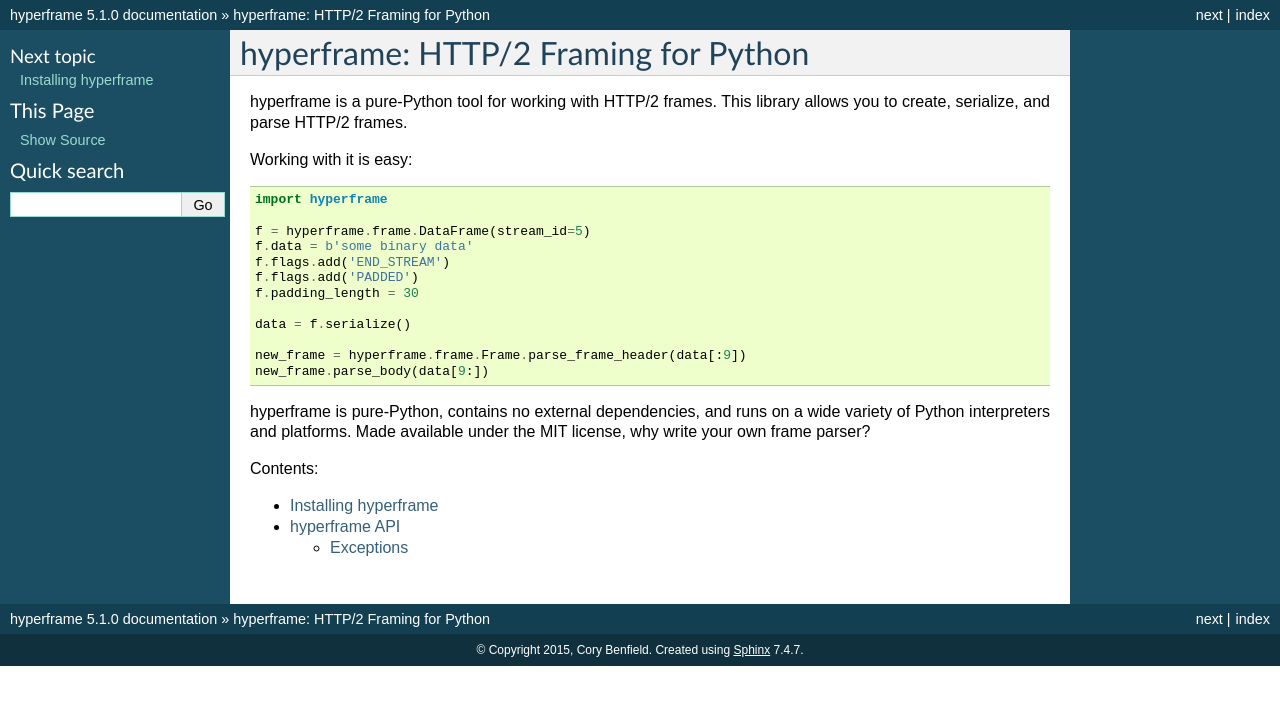
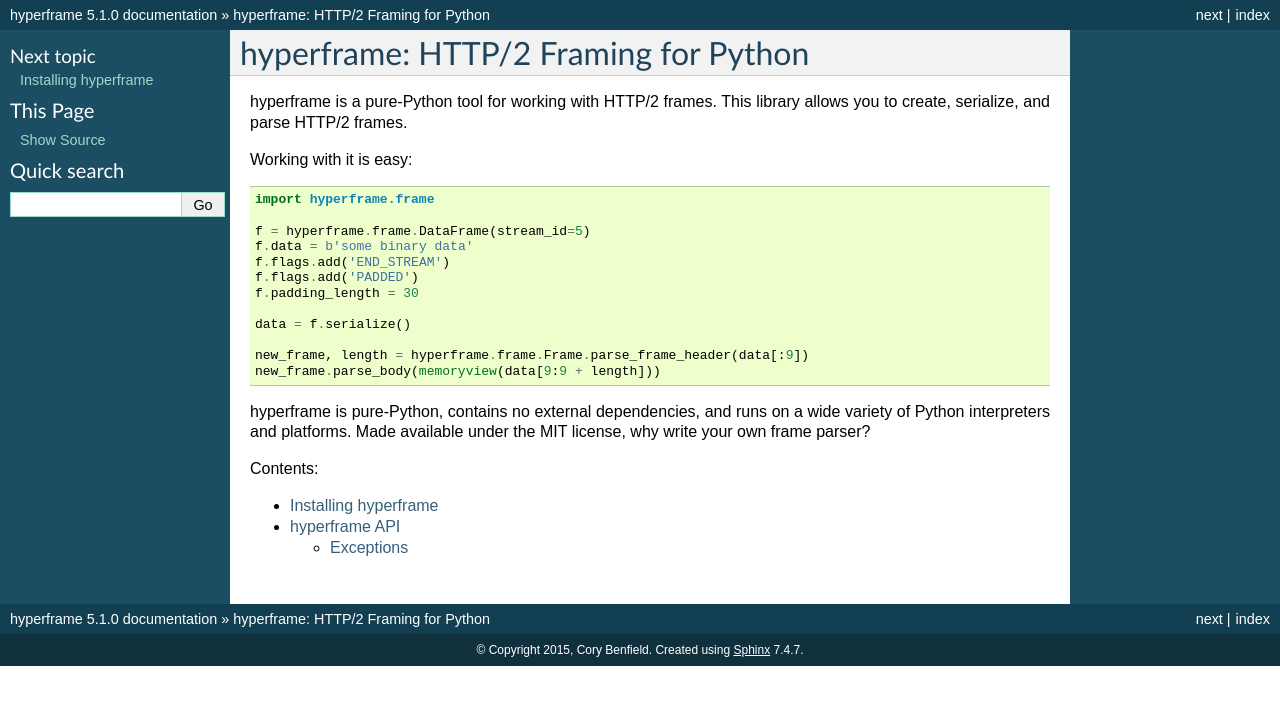
Before and after one commit to python-hyper/hyperframe, a Sphinx documentation site: the page built from docs/source/index.rst, in a window 1280 px wide. Shown: the top 705 px of the page. Built offline with Sphinx 7.4.7, drawn with Linux system fonts in a browser that asks for light colours.

Commit message:
Update sample code for #124

```diff
--- a/docs/source/index.rst
+++ b/docs/source/index.rst
@@ -8,7 +8,7 @@
 
 .. code-block:: python
 
-    import hyperframe
+    import hyperframe.frame
 
     f = hyperframe.frame.DataFrame(stream_id=5)
     f.data = b'some binary data'
@@ -18,8 +18,8 @@
 
     data = f.serialize()
 
-    new_frame = hyperframe.frame.Frame.parse_frame_header(data[:9])
-    new_frame.parse_body(data[9:])
+    new_frame, length = hyperframe.frame.Frame.parse_frame_header(data[:9])
+    new_frame.parse_body(memoryview(data[9:9 + length]))
 
 hyperframe is pure-Python, contains no external dependencies, and runs on a
 wide variety of Python interpreters and platforms. Made available under the MIT
```
